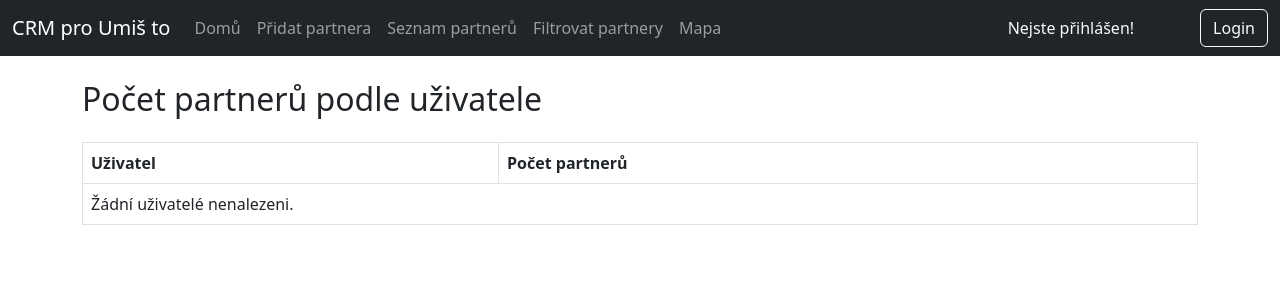
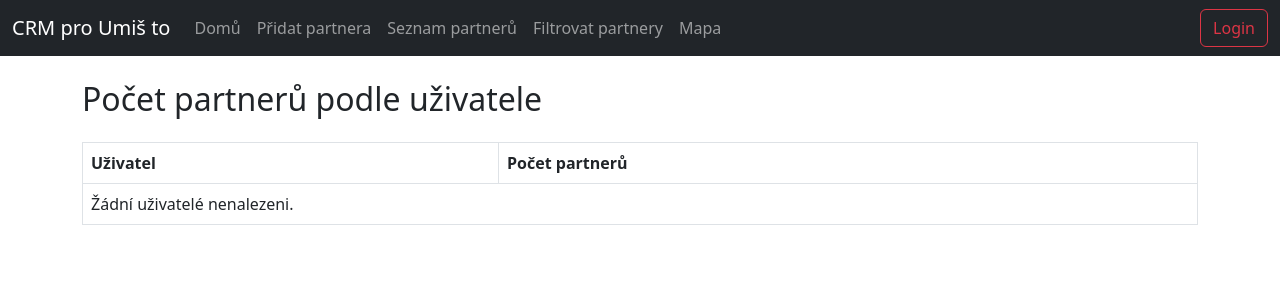
Before and after one commit to Hakliano/CRM_2, a Django app: page / in a window 1280 px wide. Shown: the top 300 px of the page. Run offline with Django 4.2, Linux system fonts and the light colour scheme; data that the repository does not hold is empty.

Commit message:
refactor urls, and update logic for auth login and logout

```diff
--- a/partner_system/settings.py
+++ b/partner_system/settings.py
@@ -126,8 +126,3 @@ STATIC_ROOT = os.path.join(BASE_DIR, 'staticfiles')
 # https://docs.djangoproject.com/en/4.2/ref/settings/#default-auto-field
 
 DEFAULT_AUTO_FIELD = 'django.db.models.BigAutoField'
-
-
-
-LOGIN_REDIRECT_URL = '/partners/seznam'
-LOGOUT_REDIRECT_URL = ''
--- a/partner_system/urls.py
+++ b/partner_system/urls.py
@@ -7,10 +7,5 @@ from partners import views
 
 urlpatterns = [
     path('admin/', admin.site.urls),
-    path('partners/', include('partners.urls')),
-    path('', partner_views.home, name='home'),
-    path('login/', auth_views.LoginView.as_view(template_name='partners/login.html'), name='login'),
-    path('logout/', auth_views.LogoutView.as_view(next_page='/'), name='logout'),
-    path('seznam/', views.seznam_partneru, name='seznam_partneru'),
-
+    path('', include('partners.urls')),
 ]
--- a/partners/templates/partners/hlavicka.html
+++ b/partners/templates/partners/hlavicka.html
@@ -27,15 +27,15 @@
 
             <div class="d-flex align-items-center">
                 {% if request.user.is_authenticated %}
-                    <span class="navbar-text text-light me-3">
-                        Přihlášen: {{ request.user.username }}
-                    </span>
-                    <a  style="margin-left:50px;"class="btn btn-outline-danger" href="{% url 'logout' %}">Odhlásit se</a>
+                <form method="post" action="{% url 'logout' %}" style="display:inline;">
+                    {% csrf_token %}
+                    <button type="submit" class="btn btn-outline-danger">Odhlásit se</button>
+                </form>
                 {% else %}
-                    <span class="navbar-text text-light me-3">
-                        Nejste přihlášen!
-                    </span>
-                    <a  style="margin-left:50px;"class="btn btn-outline-light" href="{% url 'login' %}">Login</a>
+                <form method="post" action="{% url 'login' %}" style="display:inline;">
+                    {% csrf_token %}
+                    <button type="submit" class="btn btn-outline-danger">Login</button>
+                </form>
                 {% endif %}
             </div>
     </div>
--- a/partners/urls.py
+++ b/partners/urls.py
@@ -1,6 +1,8 @@
 from django.urls import path
 from . import views
-from django.contrib.auth import views as auth_views
+# from django.contrib.auth import views as auth_views
+from django.contrib.auth.views import LogoutView, LoginView
+
 
 urlpatterns = [
     path('novy-partner/', views.pridat_partnera, name='novy_partner'),
@@ -10,8 +12,9 @@ urlpatterns = [
     path('editovat/<int:pk>/', views.editovat_partnera, name='editovat_partnera'),
     path('api/partneri/', views.partneri_json, name='partneri_json'),
     path('mapa/', views.mapa_partneru, name='mapa_partneru'),
-    path('partner/<int:pk>/', views.partner_detail, name='partner_detail'),
-    path('partner/<int:pk>/smazat/', views.smazat_partnera, name='smazat_partnera'),
-    path('partner/<int:pk>/ulozit_poznamky/', views.ulozit_poznamky, name='ulozit_poznamky'),
-    path('login/', auth_views.LoginView.as_view(template_name='partners/login.html'), name='login'),
+    path('<int:pk>/', views.partner_detail, name='partner_detail'),
+    path('<int:pk>/smazat/', views.smazat_partnera, name='smazat_partnera'),
+    path('<int:pk>/ulozit_poznamky/', views.ulozit_poznamky, name='ulozit_poznamky'),
+    path('login/', LoginView.as_view(template_name='partners/login.html', next_page='seznam_partneru'), name='login'),
+    path('logout/', LogoutView.as_view(next_page="/"), name='logout'),
 ]
```
